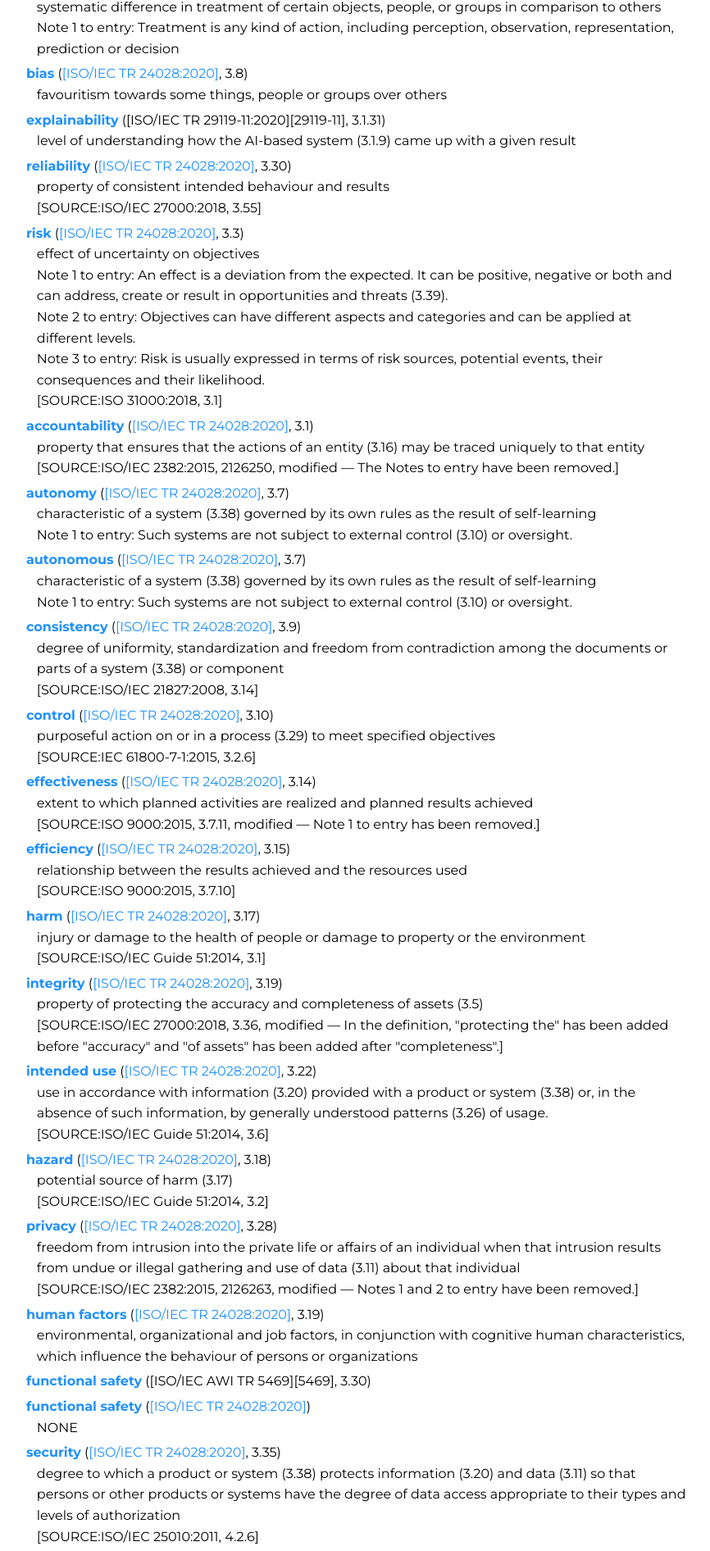
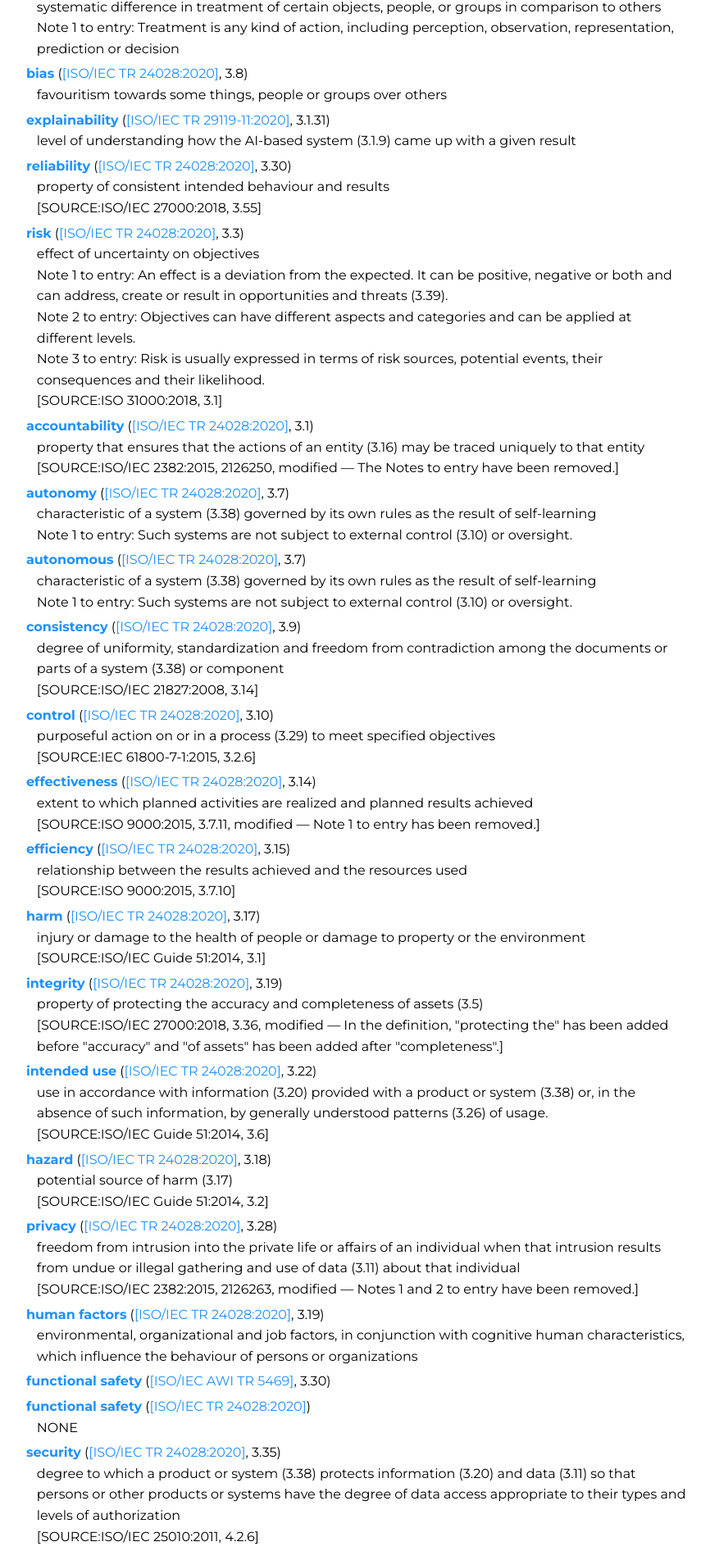
Before and after one commit to hollobit/WG3_TCM, a plain HTML site: page docs/index.html in a window 1280 px wide. Shown: the part 3096-4988 px from the top of the page at 82% size, without its empty margins (158-1024 px from the left). Drawn offline with Linux system fonts and the light colour scheme.

Commit message:
Fix links

```diff
--- a/docs/index.html
+++ b/docs/index.html
@@ -1098,7 +1098,7 @@
         <dd>
           favouritism towards some things, people or groups over others</dd>
 
-        <dt><b><a id="D_explainability">explainability</a></b>  ([ISO/IEC TR 29119-11:2020][29119-11], 3.1.31)</dt>
+        <dt><b><a id="D_explainability">explainability</a></b>  (<a href="https://www.iso.org/obp/ui#iso:std:iso-iec:tr:29119:-11:ed-1:v1:en">[ISO/IEC TR 29119-11:2020]</a>, 3.1.31)</dt>
         <dd>
           <AI (3.1.13)> level of understanding how the AI-based system (3.1.9) came up with a given result</dd>
 
@@ -1179,7 +1179,7 @@
           <dd>
           environmental, organizational and job factors, in conjunction with cognitive human characteristics, which influence the behaviour of persons or organizations</dd>
 
-        <dt><b><a id="D_functionalsafety">functional safety</a></b> ([ISO/IEC AWI TR 5469][5469], 3.30)
+        <dt><b><a id="D_functionalsafety">functional safety</a></b> (<a href="https://www.iso.org/standard/81283.html">[ISO/IEC AWI TR 5469]</a>, 3.30)
           <dd> </dd>
 
         <dt><b><a id="DS_functionalsafety">functional safety</a></b> (<a href="https://www.iso.org/obp/ui#iso:std:iso-iec:tr:24028:ed-1:v1:en">[ISO/IEC TR 24028:2020]</a>)
@@ -1277,7 +1277,7 @@
 
         <h2 id="doc-license">License</h2>
 
-        <p>This software is licensed under the <a href="https://opensource.org/licenses/mit-license.php">MIT license</a> © Jonghong Jeon</p>
+        <p>This document is licensed under the <a href="https://opensource.org/licenses/mit-license.php">MIT license</a> © Jonghong Jeon</p>
 
         <div id="current_date"></p>
         <script>
```
Also changed, not shown: docs/index-nostyle.html (+3 -3 lines), 1 other file.
